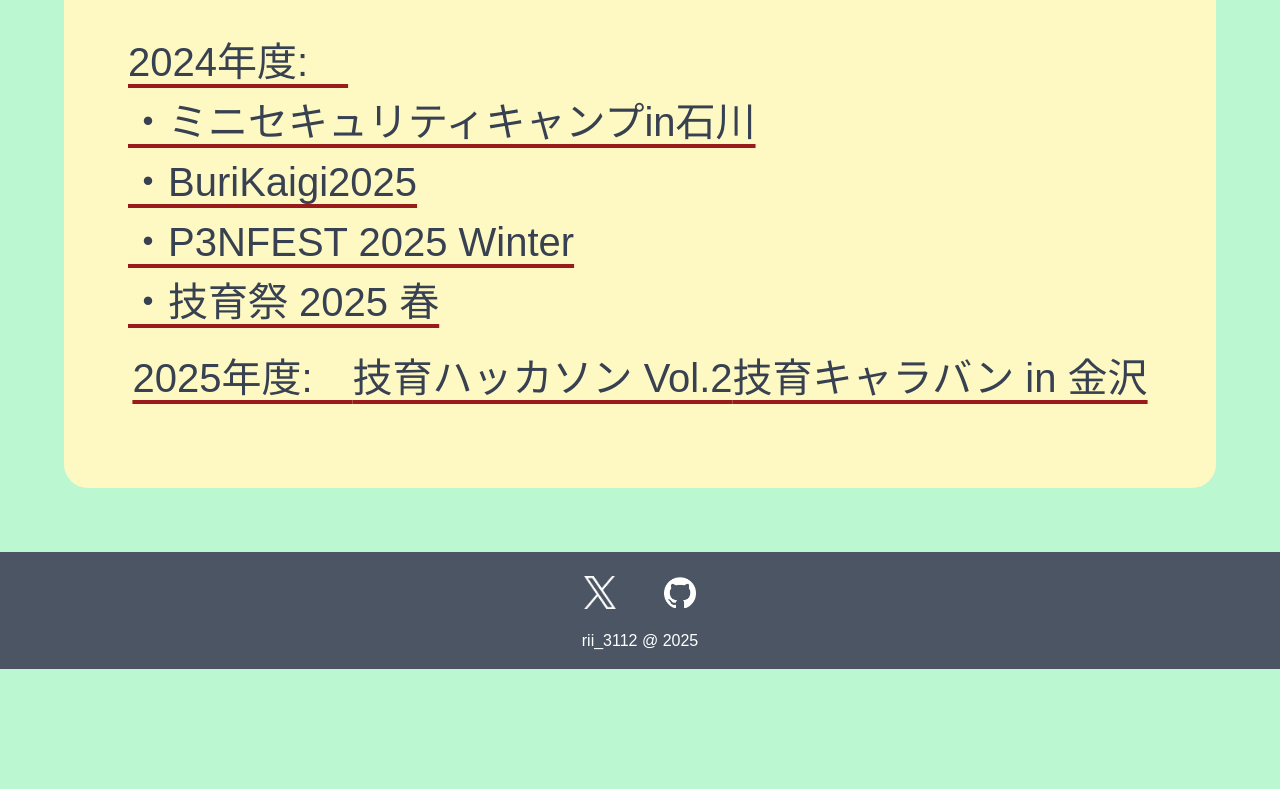
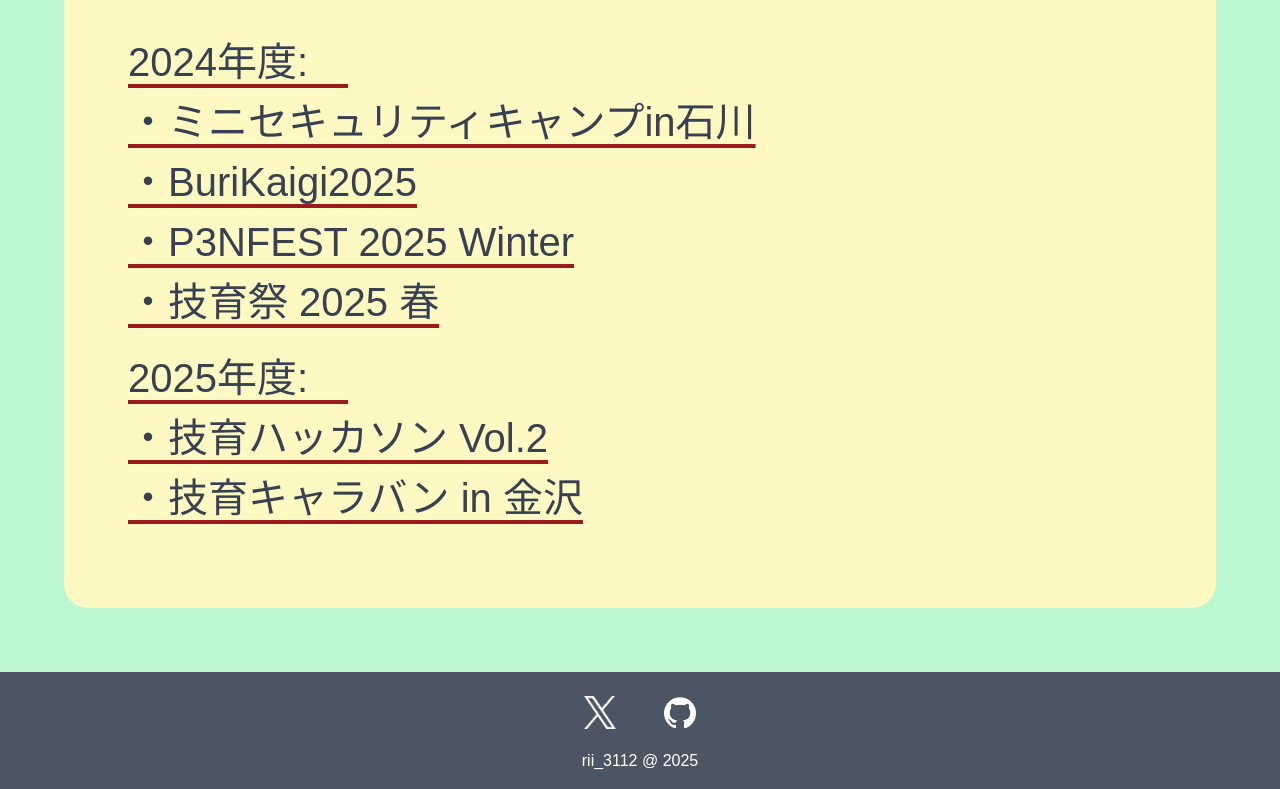
Before and after one commit to MATSUOKAAIRI/I_am_by-nextjs, a Next.js app: page / in a window 1280 px wide. Shown: the part 2876-3665 px from the top of the page. Before the commit the page ends 3545 px from the top, so only its background shows below. Built offline with nearby package versions, Linux system fonts and the light colour scheme.

Commit message:
fix:2025のui

```diff
--- a/components/action/action.tsx
+++ b/components/action/action.tsx
@@ -13,10 +13,10 @@ return(
             <p className="md:text-[40px] text-[20px]">・P3NFEST 2025 Winter</p>
             <p className="md:text-[40px] text-[20px]">・技育祭 2025 春</p>
         </div>
-        <div className='flex justify-center mb-4 underline decoration-red-800 underline-offset-8'>
+        <div className='flex flex-col justify-center mb-4 underline decoration-red-800 underline-offset-8'>
             <p className="md:text-[40px] text-[20px]">2025年度:　</p>
-            <p className="md:text-[40px] text-[20px]">技育ハッカソン Vol.2</p>
-            <p className="md:text-[40px] text-[20px]">技育キャラバン in 金沢</p>
+            <p className="md:text-[40px] text-[20px]">・技育ハッカソン Vol.2</p>
+            <p className="md:text-[40px] text-[20px]">・技育キャラバン in 金沢</p>
         </div>
     </div>
 </div>
```
